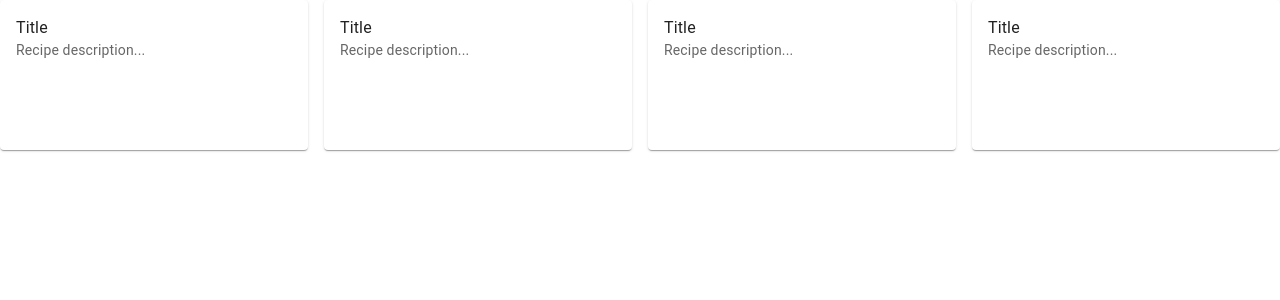
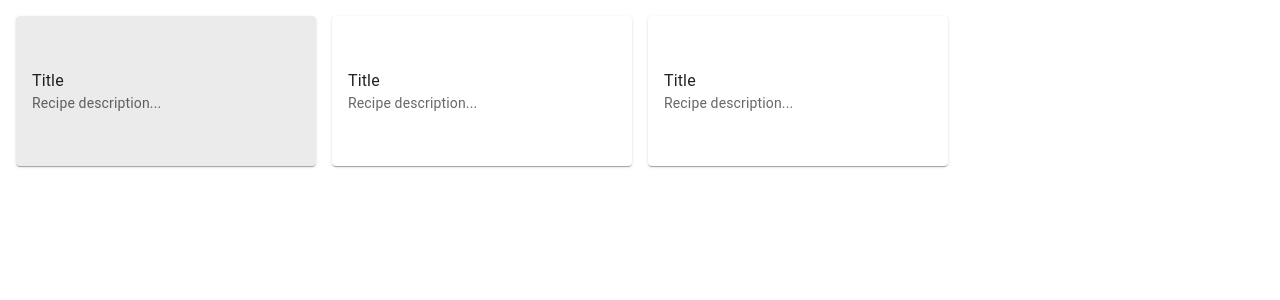
Before and after one commit to castonln/RecipeVault, a React (Vite) app in the folder client/: page / in a window 1280 px wide. Shown: the top 300 px of the page. Built offline with nearby package versions, Linux system fonts and the light colour scheme.

Commit message:
Clickable cards and map function

```diff
--- a/client/src/components/RecipeBook.jsx
+++ b/client/src/components/RecipeBook.jsx
@@ -1,10 +1,44 @@
-import { Box, Card, CardContent, Grid, Typography } from "@mui/material";
+import { Card, CardContent, CardActionArea, Grid, Typography } from "@mui/material";
+import { useState } from "react";
+
+const cards = [
+	{
+		id: 1,
+		title: 'Plants',
+		description: 'Plants are essential for all life.',
+	},
+	{
+		id: 2,
+		title: 'Animals',
+		description: 'Animals are a part of nature.',
+	},
+	{
+		id: 3,
+		title: 'Humans',
+		description: 'Humans depend on plants and animals for survival.',
+	},
+];
 
 const RecipeBook = () => {
+	const [selectedCard, setSelectedCard] = useState(0);
 	return (
-        <Grid container spacing={2}>
+		<Grid container spacing={2} padding={2}>
+			{cards.map((card, index) => (
 				<Grid size={3}>
-                <Card sx={{height: '150px'}}>
+					<Card sx={{ height: '150px' }}>
+						<CardActionArea
+							onClick={() => setSelectedCard(index)}
+							data-active={selectedCard === index ? '' : undefined}
+							sx={{
+								height: '100%',
+								'&[data-active]': {
+									backgroundColor: 'action.selected',
+									'&:hover': {
+										backgroundColor: 'action.selectedHover',
+									},
+								},
+							}}
+						>
 							<CardContent>
 								<Typography Variant="h5" component="div">
 									Title
@@ -13,44 +47,10 @@ const RecipeBook = () => {
 									Recipe description...
 								</Typography>
 							</CardContent>
+						</CardActionArea>
 					</Card>
 				</Grid>
-            <Grid size={3}>
-                <Card sx={{height: '150px'}}>
-                    <CardContent>
-                        <Typography Variant="h5" component="div">
-                            Title
-                        </Typography>
-                        <Typography variant="body2" sx={{ color: 'text.secondary' }}>
-                            Recipe description...
-                        </Typography>
-                    </CardContent>
-                </Card>
-            </Grid>
-            <Grid size={3}>
-                <Card sx={{height: '150px'}} >
-                    <CardContent>
-                        <Typography Variant="h5" component="div">
-                            Title
-                        </Typography>
-                        <Typography variant="body2" sx={{ color: 'text.secondary' }}>
-                            Recipe description...
-                        </Typography>
-                    </CardContent>
-                </Card>
-            </Grid>
-            <Grid size={3}>
-                <Card sx={{height: '150px'}}>
-                    <CardContent>
-                        <Typography Variant="h5" component="div">
-                            Title
-                        </Typography>
-                        <Typography variant="body2" sx={{ color: 'text.secondary' }}>
-                            Recipe description...
-                        </Typography>
-                    </CardContent>
-                </Card>
-            </Grid>
+			))}
 		</Grid>
 	);
 }
```
Lines whose indentation alone changed are shown as unchanged.
